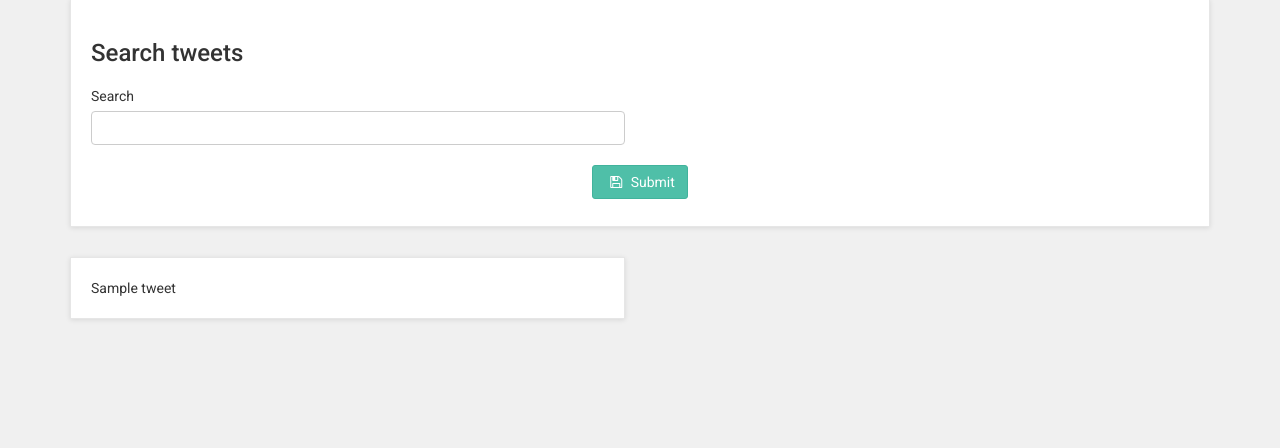
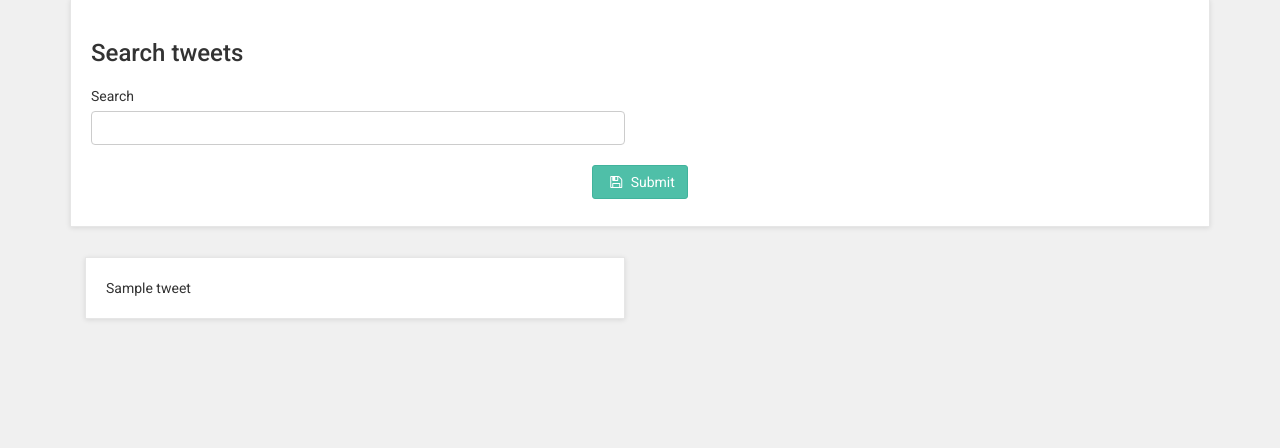
Before and after one commit to vickz84259/personal_website, a Flask app: template templates/demo/index.html in a window 1280 px wide. Shown: the part 159-607 px from the top of the page. Run offline with Flask 2, Linux system fonts and the light colour scheme; the template is opened without the code that fills it: most values are stand-ins (such as "Sample title", 1, 10 or a date in 2020).

Commit message:
Beautifying the rendering
Signed-off-by: Victor Otieno Omondi <vickz84259@gmail.com>

```diff
--- a/templates/demo/index.html
+++ b/templates/demo/index.html
@@ -102,7 +102,7 @@
                     <!-- /#blog-homepage -->
                 </div>
                 {%- else %}
-                    <div id="blog-homepage" class="row">
+                    <div id="blog-homepage">
                     {%- for tweet in tweets %}
                         <div class="col-sm-6">
                             <div class="post">
```
